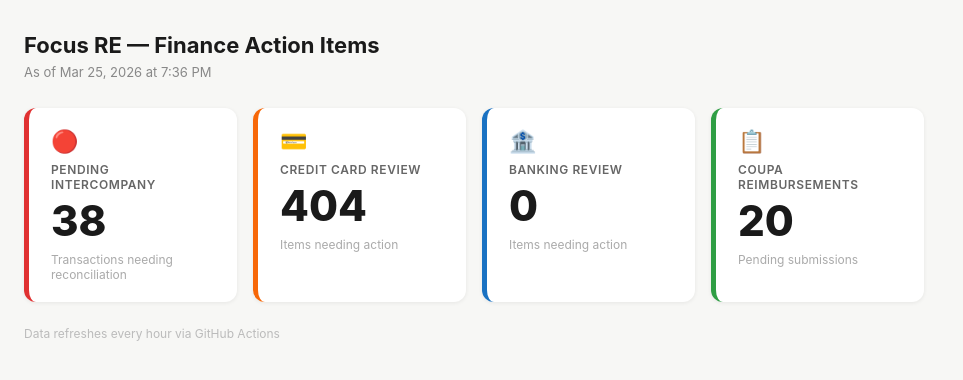
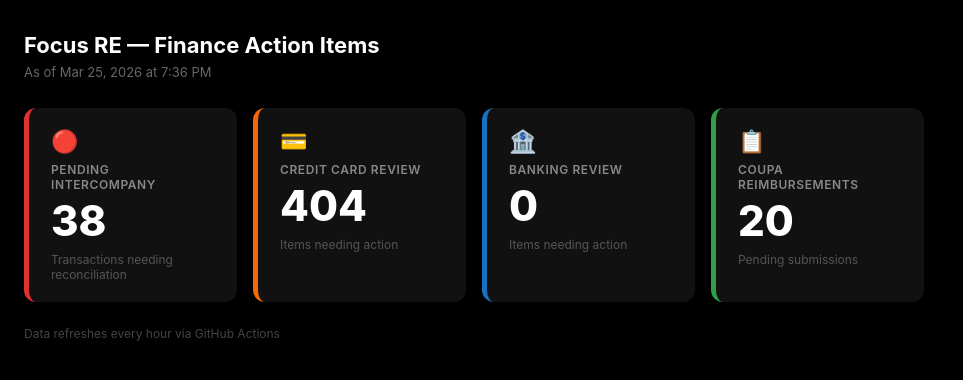
Before and after one commit to krista-art/focus-re-dashboard, a plain HTML site: page index.html in a window 1280 px wide. Shown: the whole page, without its empty margins (0-963 px from the left). Drawn offline with Linux system fonts and the light colour scheme.

Commit message:
style: dark mode — black background, dark cards

```diff
--- a/index.html
+++ b/index.html
@@ -8,19 +8,19 @@
     * { box-sizing: border-box; margin: 0; padding: 0; }
     body {
       font-family: -apple-system, BlinkMacSystemFont, "Segoe UI", Roboto, sans-serif;
-      background: #f7f7f5;
+      background: #000;
       padding: 32px 24px;
       min-height: 100vh;
     }
     h1 {
       font-size: 22px;
       font-weight: 700;
-      color: #1a1a1a;
+      color: #fff;
       margin-bottom: 6px;
     }
     .subtitle {
       font-size: 13px;
-      color: #888;
+      color: #666;
       margin-bottom: 28px;
     }
     .grid {
@@ -30,11 +30,11 @@
       max-width: 900px;
     }
     .card {
-      background: #fff;
+      background: #111;
       border-radius: 12px;
       padding: 20px 22px;
-      box-shadow: 0 1px 4px rgba(0,0,0,0.07);
-      border-left: 5px solid #ccc;
+      box-shadow: 0 1px 8px rgba(0,0,0,0.4);
+      border-left: 5px solid #333;
       display: flex;
       flex-direction: column;
       gap: 8px;
@@ -49,24 +49,24 @@
       font-weight: 600;
       text-transform: uppercase;
       letter-spacing: 0.05em;
-      color: #666;
+      color: #888;
     }
     .card-count {
       font-size: 42px;
       font-weight: 800;
       line-height: 1;
-      color: #1a1a1a;
+      color: #fff;
     }
     .card-sub {
       font-size: 12px;
-      color: #aaa;
+      color: #555;
       margin-top: 2px;
     }
-    .error { color: #c00; font-size: 12px; margin-top: 4px; }
+    .error { color: #f55; font-size: 12px; margin-top: 4px; }
     .updated {
       margin-top: 24px;
       font-size: 12px;
-      color: #bbb;
+      color: #444;
     }
   </style>
 </head>
```
